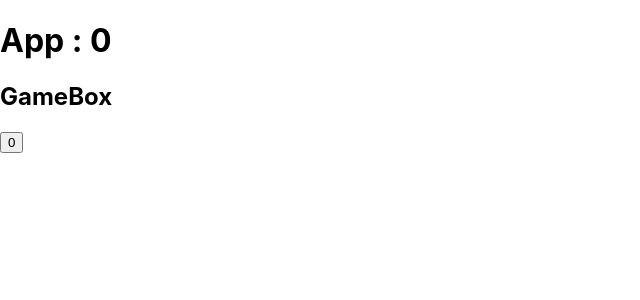
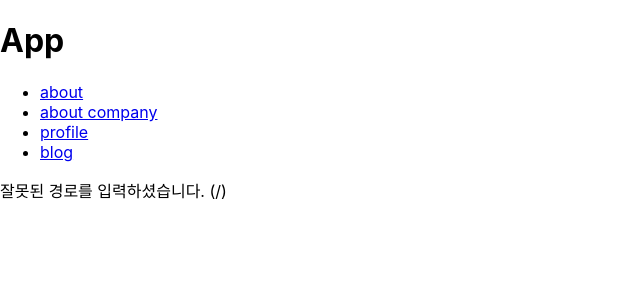
Before and after one commit to KimHS0915/react-practice, a React (Create React App) app: page / in a window 1280 px wide. Shown: the top 300 px of the page, without its empty margins (0-640 px from the left). Built offline with nearby package versions, Linux system fonts and the light colour scheme.

Commit message:
React router

```diff
--- a/package.json
+++ b/package.json
@@ -10,8 +10,10 @@
     "axios": "^0.20.0",
     "immer": "^7.0.9",
     "prop-types": "^15.7.2",
+    "query-string": "^6.13.4",
     "react": "^16.13.1",
     "react-dom": "^16.13.1",
+    "react-router-dom": "^5.2.0",
     "react-scripts": "3.4.3"
   },
   "scripts": {
--- /dev/null
+++ b/src/App10.js
@@ -0,0 +1,105 @@
+import React, { useEffect, useState } from "react";
+import { BrowserRouter, Link, NavLink, Route, Switch } from "react-router-dom";
+import querystring from "query-string";
+
+const App = () => {
+    return (
+        <BrowserRouter>
+            <div>
+                <h1>App</h1>
+
+                <ul>
+                    <li><NavLink exact to="/about/" activeStyle={navActiveStyle}>about</NavLink></li>
+                    <li><NavLink exact to="/about/company" activeStyle={navActiveStyle}>about company</ NavLink></li>
+                    <li><NavLink to="/profile/" activeStyle={navActiveStyle}>profile</NavLink></li>
+                    <li><NavLink to="/weblog/" activeStyle={navActiveStyle}>blog</NavLink></li>
+                </ul>
+
+                <Switch>
+                    <Route exact path="/about/" component={AboutPage} />
+                    <Route exact path="/about/company" component={AboutCompanyPage} />
+                    <Route exact path="/profile/" component={ProfilePage} />
+                    <Route path="/weblog/:post_id/" component={PostDetail} />
+                    <Route path="/weblog/" component={PostList} />
+                    <Route component={RouteNoMatch}></Route>
+                </Switch>
+            </div>
+        </BrowserRouter>
+    );
+}
+
+const navActiveStyle = {
+    fontWeight: 'bold',
+    backgroundColor: 'yellow',
+}
+
+// /about/
+const AboutPage = () => (
+    <div>
+        <h2>AboutPage</h2>
+    </div>
+);
+
+// /about/company/
+const AboutCompanyPage = () => (
+    <div>
+        <h2>AboutCompanyPage</h2>
+    </div>
+);
+
+
+// /profile/
+const ProfilePage = ({ location }) => {
+    const { token } = querystring.parse(location.search);
+
+    return (
+        <div>
+            <h2>ProfilePage</h2>
+            token : {token}
+        </div>
+    );
+};
+
+// /blog/
+const PostList = ({ match }) => {
+    return (
+        <div>
+            <h2>PostList</h2>
+            <ul>
+                <li>
+                    <Link to={`${match.url}100/`}>100번 포스팅</Link>
+                </li>
+                <li>
+                    <Link to={`${match.url}101/`}>101번 포스팅</Link>
+                </li>
+            </ul>
+        </div>
+    );
+}
+
+const PostDetail = ({ match }) => {
+    const { params: { post_id },
+    } = match;
+
+    const [post, setPost] = useState();
+
+    useEffect(() => {
+        console.log(`get post detail api 호출 : ${post_id}`);
+        setPost({ title: `포스팅 #{post_id}`, content: `포스팅 ${post_id} 내용` });
+    }, [post_id]);
+
+    return (
+        <div>
+            <h2>PostDetail #{post_id}</h2>
+            {JSON.stringify(post)}
+        </div>
+    );
+}
+
+const RouteNoMatch = ({ location }) => (
+    <div>
+        잘못된 경로를 입력하셨습니다. ({location.pathname})
+    </div>
+);
+
+export default App;
--- a/src/index.js
+++ b/src/index.js
@@ -9,12 +9,13 @@ import './index.css';
 // import App6 from "App6";
 // import App7 from "App7";
 // import App8 from "App8";
-import App9 from "App9";
+// import App9 from "App9";
+import App10 from "App10";
 // import TodoList from "./TodoList";
 // import EpisodeList from "EpisodeList";
 import * as serviceWorker from './serviceWorker';
 
-ReactDOM.render(<App9 />, document.getElementById('root'));
+ReactDOM.render(<App10 />, document.getElementById('root'));
 // ReactDOM.render(<TodoList />, document.getElementById('root'));
 
 // If you want your app to work offline and load faster, you can change
```
Also changed, not shown: 1 other file (tests, documents, lock files or other folders).
